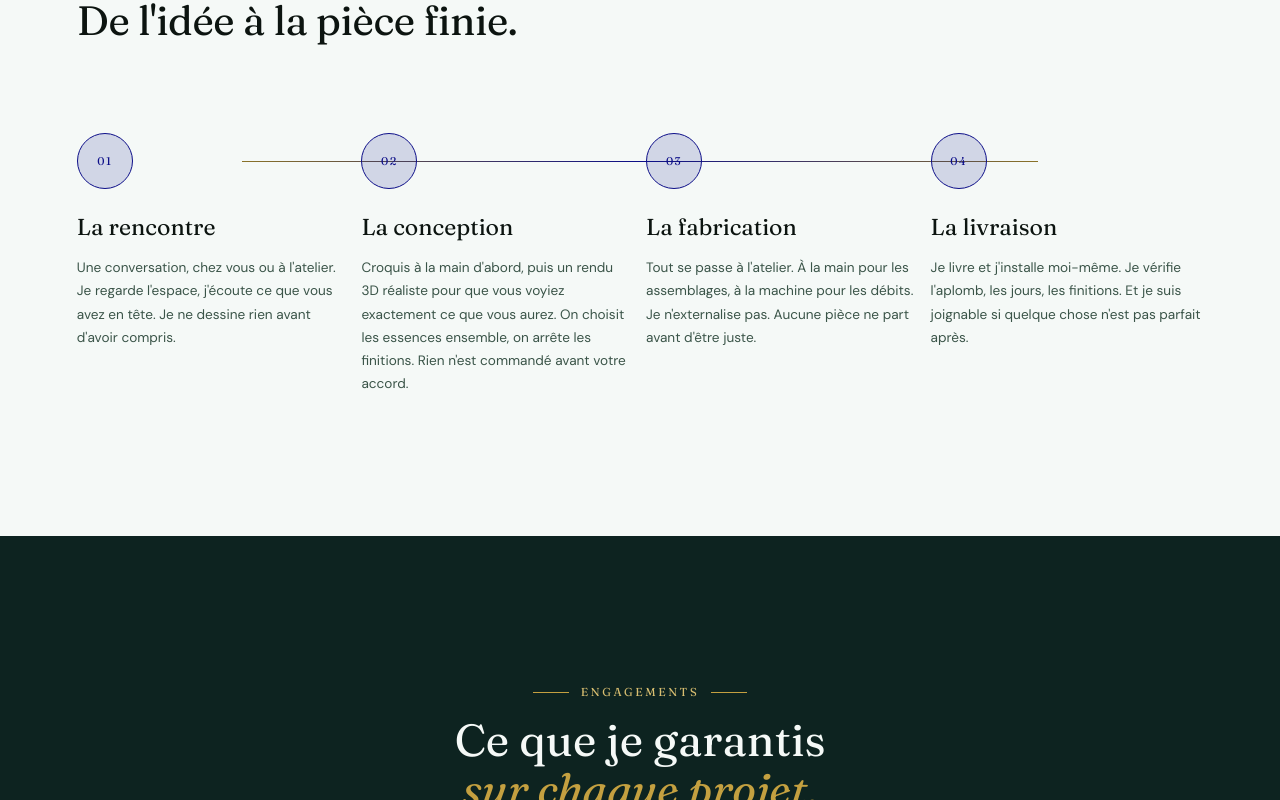
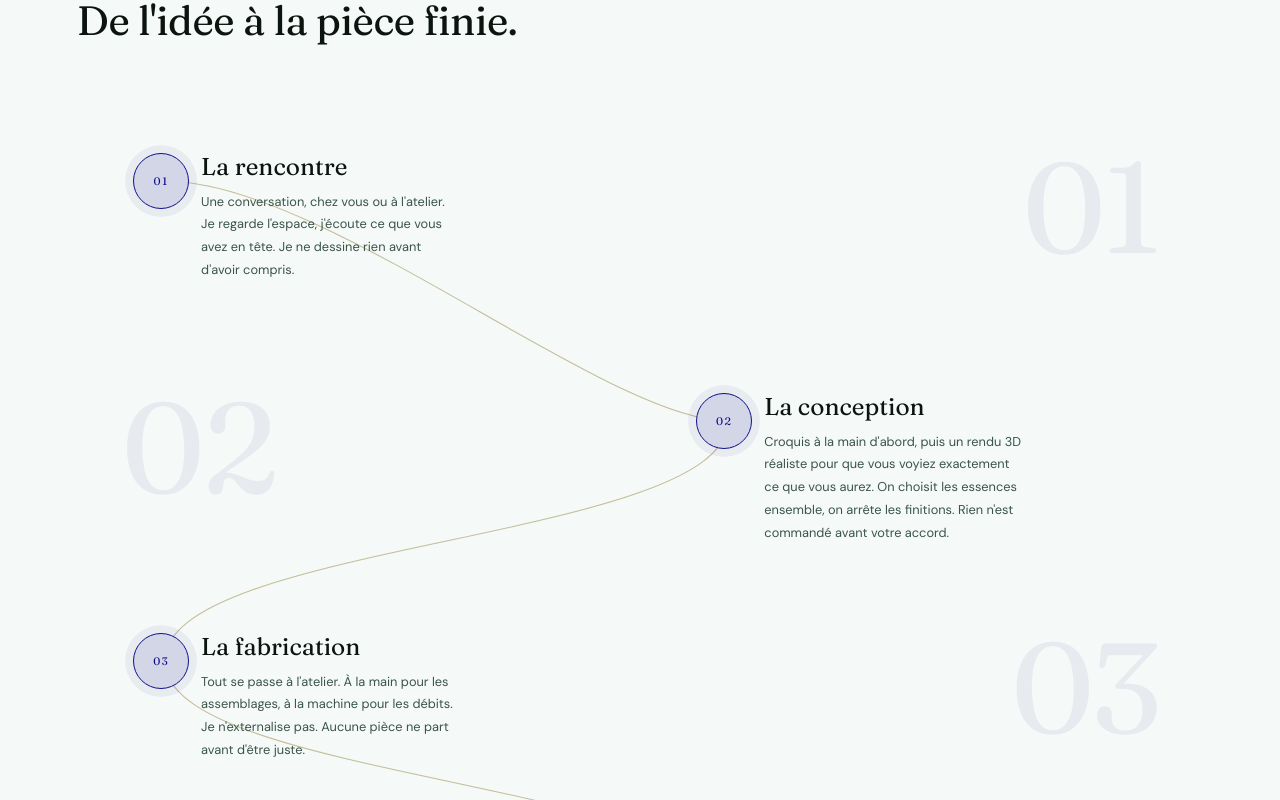
Before and after one commit to Elie-web/renaud, a React (Vite) app: page / in a window 1280 px wide. Shown: the part 4380-5180 px from the top of the page. Built offline with nearby package versions, Linux system fonts and the light colour scheme.

Commit message:
fix section work

```diff
--- a/src/components/Processus.jsx
+++ b/src/components/Processus.jsx
@@ -1,32 +1,44 @@
 import { motion } from 'framer-motion'
-import { viewportSettings, staggerContainer, staggerItem } from '../lib/motion'
+import { viewportSettings } from '../lib/motion'
 
 const steps = [
   {
     n: '01',
     title: 'La rencontre',
-    desc: 'Une conversation, chez vous ou à l\'atelier. Je regarde l\'espace, j\'écoute ce que vous avez en tête. Je ne dessine rien avant d\'avoir compris.',
-    icon: '◌',
+    desc: "Une conversation, chez vous ou à l'atelier. Je regarde l'espace, j'écoute ce que vous avez en tête. Je ne dessine rien avant d'avoir compris.",
   },
   {
     n: '02',
     title: 'La conception',
-    desc: 'Croquis à la main d\'abord, puis un rendu 3D réaliste pour que vous voyiez exactement ce que vous aurez. On choisit les essences ensemble, on arrête les finitions. Rien n\'est commandé avant votre accord.',
-    icon: '△',
+    desc: "Croquis à la main d'abord, puis un rendu 3D réaliste pour que vous voyiez exactement ce que vous aurez. On choisit les essences ensemble, on arrête les finitions. Rien n'est commandé avant votre accord.",
   },
   {
     n: '03',
     title: 'La fabrication',
-    desc: 'Tout se passe à l\'atelier. À la main pour les assemblages, à la machine pour les débits. Je n\'externalise pas. Aucune pièce ne part avant d\'être juste.',
-    icon: '□',
+    desc: "Tout se passe à l'atelier. À la main pour les assemblages, à la machine pour les débits. Je n'externalise pas. Aucune pièce ne part avant d'être juste.",
   },
   {
     n: '04',
     title: 'La livraison',
-    desc: 'Je livre et j\'installe moi-même. Je vérifie l\'aplomb, les jours, les finitions. Et je suis joignable si quelque chose n\'est pas parfait après.',
-    icon: '◇',
+    desc: "Je livre et j'installe moi-même. Je vérifie l'aplomb, les jours, les finitions. Et je suis joignable si quelque chose n'est pas parfait après.",
   },
 ]
+
+// Desktop layout — container: 960px tall
+// Even steps (01,03): left side  → circle at left:5%  → center x ≈ 78 in SVG 0-1000
+// Odd  steps (02,04): right side → circle at left:55% → center x ≈ 578
+// Row tops: 20, 260, 500, 740  → circle centers y: 48, 288, 528, 768
+
+const POSITIONS = [
+  { side: 'left',  top: 20,  delay: 0.3  },
+  { side: 'right', top: 260, delay: 1.05 },
+  { side: 'left',  top: 500, delay: 1.65 },
+  { side: 'right', top: 740, delay: 2.2  },
+]
+
+// SVG smooth S-curve through all four circle centers
+const PATH = 'M 78,48 C 220,48 470,288 578,288 C 578,408 78,408 78,528 C 78,648 578,648 578,768'
+const NODES = [[78, 48], [578, 288], [78, 528], [578, 768]]
 
 export default function Processus() {
   return (
@@ -36,18 +48,12 @@ export default function Processus() {
       overflow: 'hidden',
     }}>
       <div style={{ maxWidth: 'var(--max-w)', margin: '0 auto' }}>
-        <div style={{
-          display: 'flex',
-          justifyContent: 'space-between',
-          alignItems: 'flex-end',
-          marginBottom: 'clamp(48px, 7vw, 96px)',
-          flexWrap: 'wrap',
-          gap: 'var(--sp-8)',
-        }}>
-          <div>
+
+        {/* Header */}
+        <div style={{ marginBottom: 'clamp(56px, 7vw, 96px)' }}>
           <motion.span
             className="eyebrow eyebrow--dark"
-              initial={{ opacity: 0, x: -24 }}
+            initial={{ opacity: 0, x: -20 }}
             whileInView={{ opacity: 1, x: 0 }}
             viewport={viewportSettings}
             transition={{ duration: 0.7 }}
@@ -58,105 +64,194 @@ export default function Processus() {
           </motion.span>
           <motion.h2
             className="h2"
-              initial={{ opacity: 0, y: 24 }}
+            initial={{ opacity: 0, y: 20 }}
             whileInView={{ opacity: 1, y: 0 }}
             viewport={viewportSettings}
             transition={{ duration: 0.9 }}
-              style={{ color: 'var(--c-texte)', maxWidth: '20ch' }}
+            style={{ color: 'var(--c-texte)', maxWidth: '22ch' }}
           >
             De l'idée à la pièce finie.
           </motion.h2>
         </div>
+
+        {/* ── Desktop ───────────────────────────────────────────── */}
+        <div className="process-desktop" style={{ position: 'relative', height: '960px' }}>
+
+          {/* Animated winding path */}
+          <svg
+            viewBox="0 0 1000 960"
+            preserveAspectRatio="none"
+            aria-hidden="true"
+            style={{
+              position: 'absolute', inset: 0,
+              width: '100%', height: '100%',
+              pointerEvents: 'none', overflow: 'visible',
+            }}
+          >
+            <motion.path
+              d={PATH}
+              fill="none"
+              stroke="var(--c-or-dim)"
+              strokeWidth="1"
+              strokeLinecap="round"
+              opacity="0.45"
+              initial={{ pathLength: 0 }}
+              whileInView={{ pathLength: 1 }}
+              viewport={{ once: true, amount: 0.05 }}
+              transition={{ duration: 3.2, ease: [0.4, 0, 0.2, 1] }}
+            />
+            {NODES.map(([cx, cy], i) => (
+              <motion.circle
+                key={i} cx={cx} cy={cy} r={5}
+                fill="var(--c-or)"
+                initial={{ opacity: 0 }} whileInView={{ opacity: 0.7 }}
+                viewport={{ once: true }}
+                transition={{ duration: 0.35, delay: POSITIONS[i].delay - 0.05 }}
+              />
+            ))}
+          </svg>
+
+          {/* Decorative large numbers (opposite side from content) */}
+          {steps.map((step, i) => {
+            const isLeft = i % 2 === 0
+            return (
+              <div
+                key={`d-${step.n}`}
+                aria-hidden="true"
+                style={{
+                  position: 'absolute',
+                  top: `${POSITIONS[i].top - 10}px`,
+                  ...(isLeft
+                    ? { right: '4%', textAlign: 'right' }
+                    : { left: '4%',  textAlign: 'left'  }),
+                  fontFamily: 'var(--f-serif)',
+                  fontSize: 'clamp(80px, 10vw, 140px)',
+                  fontWeight: 400,
+                  lineHeight: 1,
+                  color: 'var(--c-bleu)',
+                  opacity: 0.055,
+                  letterSpacing: '-0.02em',
+                  userSelect: 'none',
+                  pointerEvents: 'none',
+                  width: '42%',
+                  overflow: 'hidden',
+                }}
+              >
+                {step.n}
+              </div>
+            )
+          })}
+
+          {/* Circles */}
+          {steps.map((step, i) => {
+            const isLeft = i % 2 === 0
+            const { top, delay } = POSITIONS[i]
+            return (
+              <motion.div
+                key={`c-${step.n}`}
+                initial={{ opacity: 0, scale: 0.4 }}
+                whileInView={{ opacity: 1, scale: 1 }}
+                viewport={{ once: true }}
+                transition={{ duration: 0.5, delay, ease: [0.34, 1.4, 0.64, 1] }}
+                style={{
+                  position: 'absolute',
+                  left: isLeft ? '5%' : '55%',
+                  top: `${top}px`,
+                  zIndex: 2,
+                  width: '56px', height: '56px',
+                  borderRadius: '50%',
+                  border: '1px solid var(--c-bleu)',
+                  background: 'linear-gradient(rgba(12,14,136,0.15),rgba(12,14,136,0.15)),var(--c-ivoire)',
+                  display: 'flex', alignItems: 'center', justifyContent: 'center',
+                  boxShadow: '0 0 0 8px rgba(12,14,136,0.05)',
+                }}
+              >
+                <span style={{ fontFamily: 'var(--f-sc)', fontSize: '0.68rem', letterSpacing: '0.14em', color: 'var(--c-bleu)' }}>
+                  {step.n}
+                </span>
+              </motion.div>
+            )
+          })}
+
+          {/* Text cards */}
+          {steps.map((step, i) => {
+            const isLeft = i % 2 === 0
+            const { top, delay } = POSITIONS[i]
+            return (
+              <motion.div
+                key={`t-${step.n}`}
+                initial={{ opacity: 0, x: isLeft ? -16 : 16 }}
+                whileInView={{ opacity: 1, x: 0 }}
+                viewport={{ once: true }}
+                transition={{ duration: 0.7, delay: delay + 0.15 }}
+                style={{
+                  position: 'absolute',
+                  left: isLeft ? 'calc(5% + 68px)' : 'calc(55% + 68px)',
+                  top: `${top}px`,
+                  maxWidth: '260px',
+                  zIndex: 1,
+                }}
+              >
+                <h3 style={{
+                  fontFamily: 'var(--f-serif)',
+                  fontSize: 'clamp(1.4rem, 1.9vw, 2rem)',
+                  fontWeight: 400,
+                  color: 'var(--c-texte)',
+                  marginBottom: '10px',
+                  lineHeight: 1.15,
+                }}>{step.title}</h3>
+                <p style={{
+                  fontFamily: 'var(--f-sans)',
+                  fontSize: 'clamp(0.8rem, 0.92vw, 0.9rem)',
+                  lineHeight: 1.78,
+                  color: 'var(--c-texte-2)',
+                }}>{step.desc}</p>
+              </motion.div>
+            )
+          })}
         </div>
 
-        {/* Steps grid */}
+        {/* ── Mobile ────────────────────────────────────────────── */}
+        <div className="process-mobile">
+          {steps.map((step, i) => (
             <motion.div
-          variants={staggerContainer}
-          initial="hidden"
-          whileInView="visible"
-          viewport={viewportSettings}
-          style={{
-            display: 'grid',
-            gridTemplateColumns: 'repeat(4, 1fr)',
-            gap: 'var(--sp-3)',
-            position: 'relative',
-          }}
-          className="steps-grid"
+              key={`m-${step.n}`}
+              initial={{ opacity: 0, y: 18 }}
+              whileInView={{ opacity: 1, y: 0 }}
+              viewport={{ once: true }}
+              transition={{ duration: 0.6, delay: i * 0.1 }}
+              style={{ display: 'flex', gap: '20px', marginBottom: '40px', alignItems: 'flex-start' }}
             >
-          {/* Connecting line */}
-          <motion.div
-            className="steps-connector"
-            initial={{ scaleX: 0 }}
-            whileInView={{ scaleX: 1 }}
-            viewport={viewportSettings}
-            transition={{ duration: 1.4, delay: 0.4, ease: [0.25, 0.1, 0.25, 1] }}
-            style={{
-              position: 'absolute',
-              top: '28px',
-              left: 'calc(12.5% + 24px)',
-              right: 'calc(12.5% + 24px)',
-              height: '1px',
-              background: 'linear-gradient(90deg, var(--c-or-dim), var(--c-bleu), var(--c-or-dim))',
-              transformOrigin: 'left center',
-              zIndex: 0,
-            }}
-          />
-
-          {steps.map((s, i) => (
-            <motion.div
-              key={s.n}
-              variants={staggerItem}
-              style={{ position: 'relative', zIndex: 1 }}
-            >
-              {/* Number circle */}
               <div style={{
-                width: '56px',
-                height: '56px',
-                border: '1px solid var(--c-bleu)',
-                borderRadius: '50%',
-                display: 'flex',
-                alignItems: 'center',
-                justifyContent: 'center',
-                background: 'var(--bleu-15)',
-                marginBottom: 'var(--sp-6)',
+                flexShrink: 0, width: '48px', height: '48px',
+                borderRadius: '50%', border: '1px solid var(--c-bleu)',
+                background: 'linear-gradient(rgba(12,14,136,0.15),rgba(12,14,136,0.15)),var(--c-ivoire)',
+                display: 'flex', alignItems: 'center', justifyContent: 'center',
+                boxShadow: '0 0 0 6px rgba(12,14,136,0.05)',
               }}>
-                <span style={{
-                  fontFamily: 'var(--f-sc)',
-                  fontSize: '0.7rem',
-                  letterSpacing: '0.12em',
-                  color: 'var(--c-bleu)',
-                }}>{s.n}</span>
+                <span style={{ fontFamily: 'var(--f-sc)', fontSize: '0.64rem', letterSpacing: '0.14em', color: 'var(--c-bleu)' }}>
+                  {step.n}
+                </span>
               </div>
-
-              <h3 style={{
-                fontFamily: 'var(--f-serif)',
-                fontSize: 'clamp(1.2rem, 1.8vw, 1.6rem)',
-                fontWeight: 400,
-                color: 'var(--c-texte)',
-                marginBottom: 'var(--sp-4)',
-                lineHeight: 1.2,
-              }}>{s.title}</h3>
-
-              <p style={{
-                fontFamily: 'var(--f-sans)',
-                fontSize: 'clamp(0.85rem, 1vw, 0.95rem)',
-                fontWeight: 400,
-                lineHeight: 1.7,
-                color: 'var(--c-texte-2)',
-              }}>{s.desc}</p>
+              <div>
+                <h3 style={{ fontFamily: 'var(--f-serif)', fontSize: '1.2rem', fontWeight: 400, color: 'var(--c-texte)', marginBottom: '8px', lineHeight: 1.15 }}>
+                  {step.title}
+                </h3>
+                <p style={{ fontFamily: 'var(--f-sans)', fontSize: '0.88rem', lineHeight: 1.78, color: 'var(--c-texte-2)' }}>
+                  {step.desc}
+                </p>
+              </div>
             </motion.div>
           ))}
-        </motion.div>
+        </div>
       </div>
 
       <style>{`
-        @media (max-width: 900px) {
-          .steps-grid { grid-template-columns: repeat(2, 1fr) !important; }
-          .steps-grid > div:nth-child(1) { display: none; }
-          .steps-connector { display: none; }
-        }
-        @media (max-width: 560px) {
-          .steps-grid { grid-template-columns: 1fr !important; }
+        .process-desktop { display: block; }
+        .process-mobile  { display: none; }
+        @media (max-width: 860px) {
+          .process-desktop { display: none !important; }
+          .process-mobile  { display: block !important; }
         }
       `}</style>
     </section>
```
Lines whose indentation alone changed are shown as unchanged.
